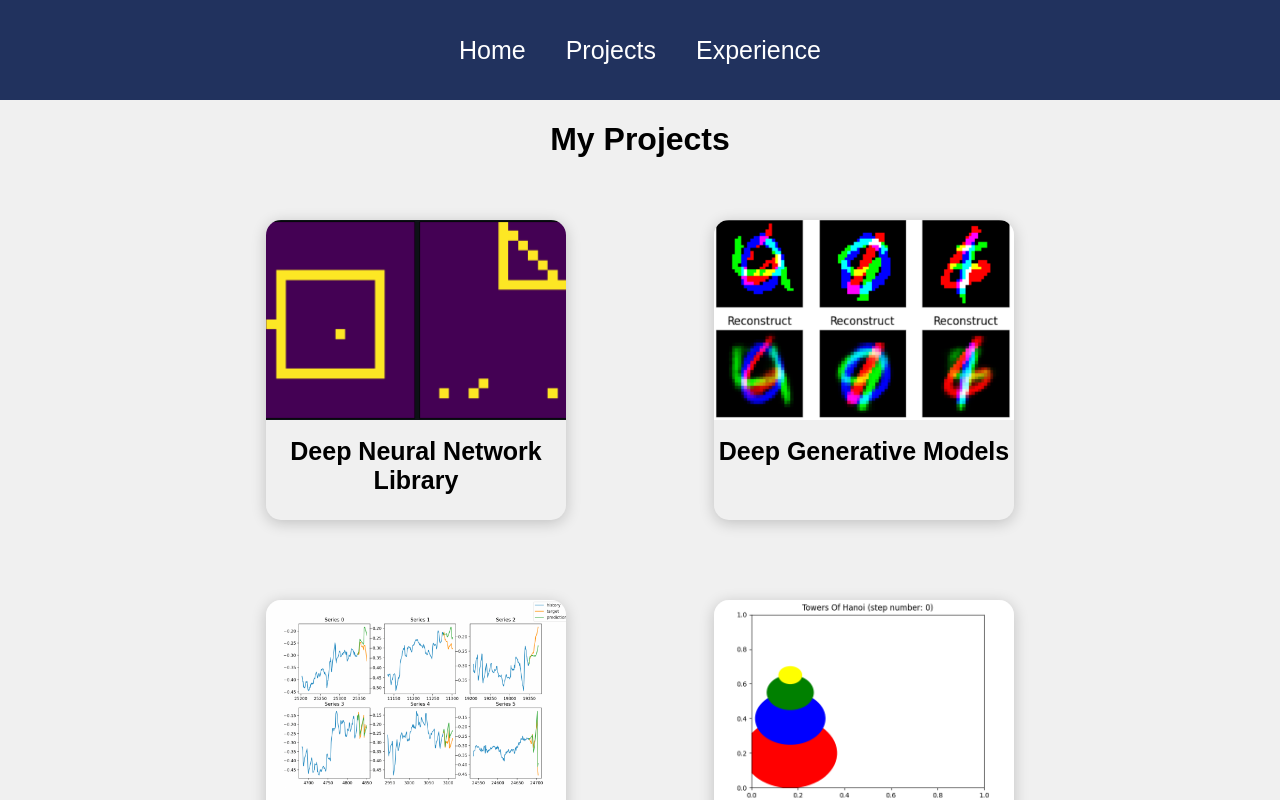
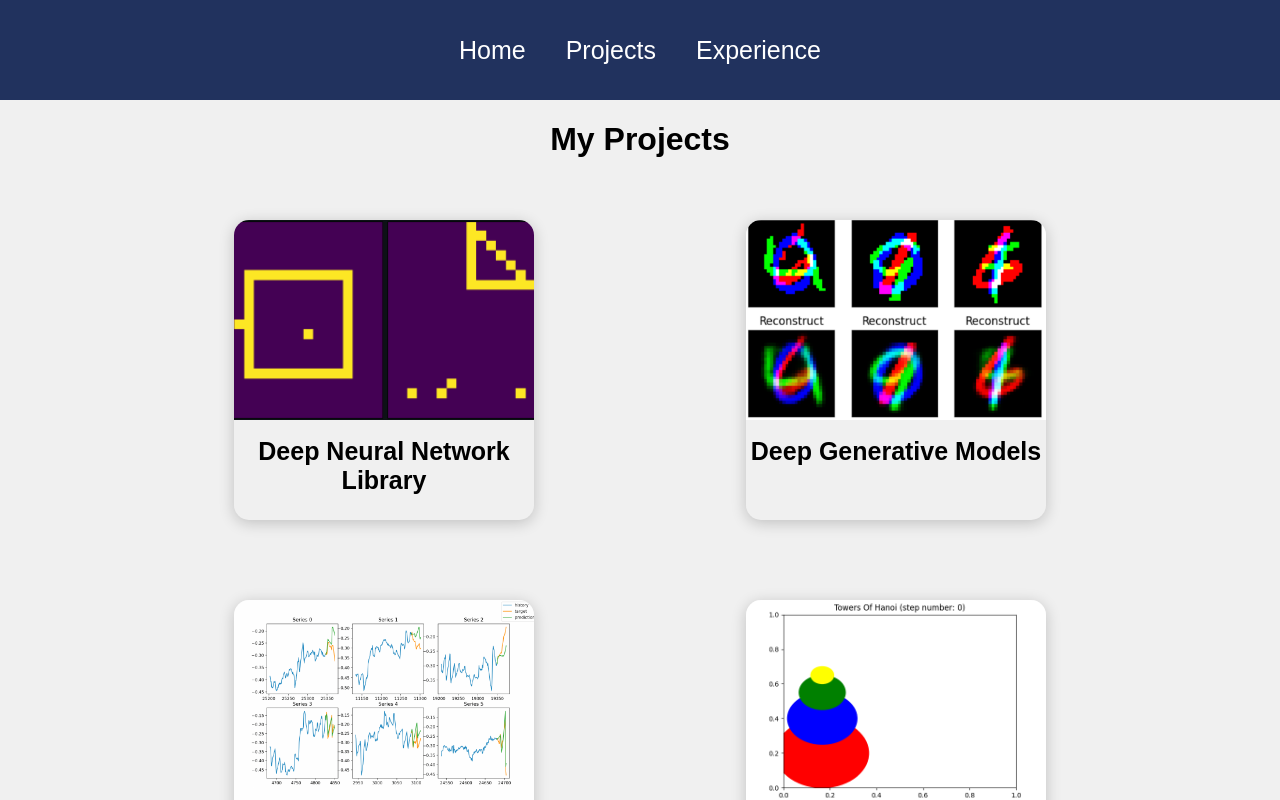
Before and after one commit to AnmolS99/anmols99.github.io, a React (Create React App) app: page /#/projects in a window 1280 px wide. Shown: the top 800 px of the page. Built offline with nearby package versions, Linux system fonts and the light colour scheme.

Commit message:
Change projectList width so it is centered

```diff
--- a/package.json
+++ b/package.json
@@ -11,6 +11,7 @@
         "@testing-library/user-event": "^13.5.0",
         "react": "^18.2.0",
         "react-dom": "^18.2.0",
+        "react-icons": "^4.4.0",
         "react-router-dom": "^6.3.0",
         "react-scripts": "^5.0.1",
         "react-vertical-timeline-component": "^3.5.2",
--- a/src/styles/Projects.css
+++ b/src/styles/Projects.css
@@ -14,7 +14,7 @@
 }
 
 .projectList {
-    width: 70vw;
+    width: 80vw;
     height: auto;
     display: grid;
     grid-template-columns: 1fr 1fr 1fr;
```
Also changed, not shown: 1 other file (tests, documents, lock files or other folders).
